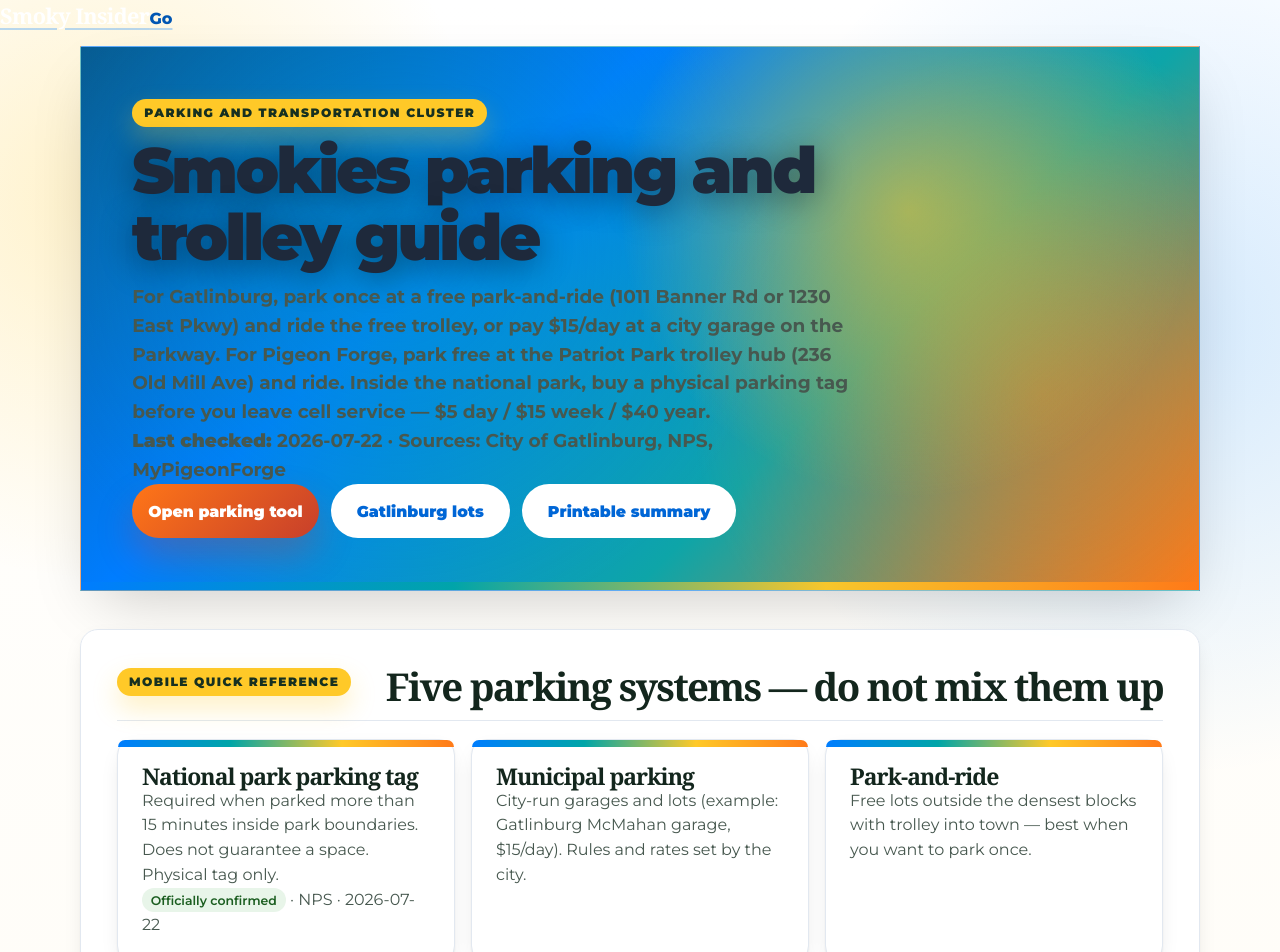
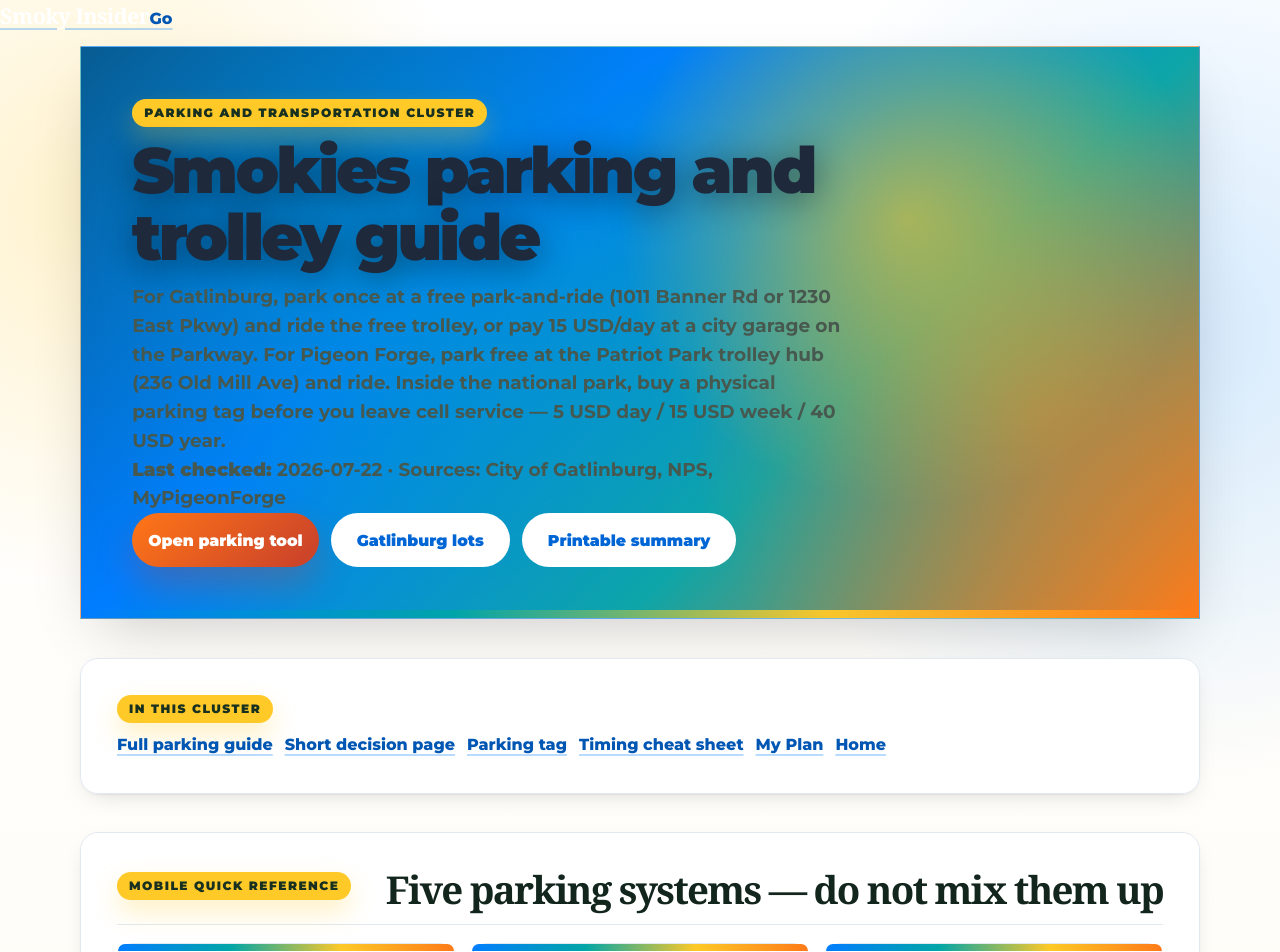
Before and after one commit to masondtorres/smokies-insider-guide, a Next.js app: page /smokies-parking-trolley-guide in a window 1280 px wide. Shown: the top 952 px of the page. Built offline with nearby package versions, Linux system fonts and the light colour scheme.

Commit message:
parking: USD prices, cluster nav, print button, dateModified on flagship

```diff
--- a/src/app/smokies-parking-trolley-guide/page.tsx
+++ b/src/app/smokies-parking-trolley-guide/page.tsx
@@ -2,11 +2,13 @@ import type { Metadata } from "next";
 import Link from "next/link";
 import { JsonLd } from "@/components/guide";
 import { ParkingStrategyTool } from "@/components/parking-strategy-tool";
+import { PrintButton } from "@/components/print-button";
 import {
   gatlinburgPlaces,
   pigeonForgePlaces,
   npsTagFacts,
   LAST_CLUSTER_CHECK,
+  parkingClusterNav,
 } from "@/data/parking-places";
 import { breadcrumbSchema, faqSchema, webPageSchema } from "@/lib/seoSchema";
 
@@ -29,7 +31,7 @@ const faqs = [
   {
     question: "Where should I park in Gatlinburg?",
     answer:
-      "If you want to avoid downtown traffic, use the free City of Gatlinburg park-and-ride at the Welcome Center (1011 Banner Rd) or at City Hall (1230 East Pkwy) and ride the free trolley. If you need the car on the Parkway, the McMahan garage at 520 Parkway and the Aquarium garage at 161 Greystone Heights Rd are both listed at $15 per day by the city (checked 2026-07-22).",
+      "If you want to avoid downtown traffic, use the free City of Gatlinburg park-and-ride at the Welcome Center (1011 Banner Rd) or at City Hall (1230 East Pkwy) and ride the free trolley. If you need the car on the Parkway, the McMahan garage at 520 Parkway and the Aquarium garage at 161 Greystone Heights Rd are both listed at 15 USD per day by the city (checked 2026-07-22).",
   },
   {
     question: "Is the Gatlinburg trolley free?",
@@ -44,7 +46,7 @@ const faqs = [
   {
     question: "Do I need a national park parking tag?",
     answer:
-      "If you park more than 15 minutes inside Great Smoky Mountains National Park, yes. Tags are $5 daily, $15 weekly, or $40 annual (NPS fees page, checked 2026-07-22). A tag does not guarantee a space. Disability plate/placard holders are exempt per NPS FAQ.",
+      "If you park more than 15 minutes inside Great Smoky Mountains National Park, yes. Tags are 5 USD daily, 15 USD weekly, or 40 USD annual (NPS fees page, checked 2026-07-22). A tag does not guarantee a space. Disability plate/placard holders are exempt per NPS FAQ.",
   },
   {
     question: "Where do I buy a parking tag?",
@@ -75,10 +77,10 @@ export default function SmokiesParkingTrolleyGuidePage() {
         <h1>Smokies parking and trolley guide</h1>
         <p className="seo-direct-copy">
           For Gatlinburg, park once at a free park-and-ride (1011 Banner Rd or 1230 East Pkwy) and
-          ride the free trolley, or pay $15/day at a city garage on the Parkway. For Pigeon Forge,
+          ride the free trolley, or pay 15 USD/day at a city garage on the Parkway. For Pigeon Forge,
           park free at the Patriot Park trolley hub (236 Old Mill Ave) and ride. Inside the national
-          park, buy a physical parking tag before you leave cell service — $5 day / $15 week / $40
-          year.
+          park, buy a physical parking tag before you leave cell service — 5 USD day / 15 USD week /
+          40 USD year.
         </p>
         <p>
           <strong>Last checked:</strong> {LAST_CLUSTER_CHECK} · Sources: City of Gatlinburg, NPS,
@@ -97,6 +99,17 @@ export default function SmokiesParkingTrolleyGuidePage() {
         </div>
       </section>
 
+      <nav className="destination-section" aria-label="Parking cluster navigation">
+        <p className="eyebrow">In this cluster</p>
+        <div className="destination-actions">
+          {parkingClusterNav.map((item) => (
+            <Link key={item.href} href={item.href}>
+              {item.label}
+            </Link>
+          ))}
+        </div>
+      </nav>
+
       <section className="destination-section" id="quick-ref">
         <div className="destination-heading">
           <p className="eyebrow">Mobile quick reference</p>
@@ -110,14 +123,15 @@ export default function SmokiesParkingTrolleyGuidePage() {
               space. Physical tag only.
             </p>
             <p>
-              <span className="verify-badge">Officially confirmed</span> · NPS · {npsTagFacts.dateChecked}
+              <span className="verify-badge">Officially confirmed</span> · NPS ·{" "}
+              {npsTagFacts.dateChecked}
             </p>
           </article>
           <article className="destination-card">
             <h3>Municipal parking</h3>
             <p>
-              City-run garages and lots (example: Gatlinburg McMahan garage, $15/day). Rules and rates
-              set by the city.
+              City-run garages and lots (example: Gatlinburg McMahan garage, 15 USD/day). Rules and
+              rates set by the city.
             </p>
           </article>
           <article className="destination-card">
@@ -187,10 +201,6 @@ export default function SmokiesParkingTrolleyGuidePage() {
             </tbody>
           </table>
         </div>
-        <p>
-          City note: live occupancy tools have been reported inaccurate during technical issues.
-          Treat garage availability as uncertain until you arrive.
-        </p>
       </section>
 
       <section className="destination-section comparison-section" id="pigeon-forge-table">
@@ -236,11 +246,6 @@ export default function SmokiesParkingTrolleyGuidePage() {
             </tbody>
           </table>
         </div>
-        <p>
-          Official trolley hours (MyPigeonForge): roughly 8am–midnight early March–December; 10am–10pm
-          early January–February; closed Thanksgiving, Christmas Eve, Christmas Day. Confirm before
-          travel.
-        </p>
       </section>
 
       <section className="destination-section" id="nps-tags">
@@ -294,10 +299,6 @@ export default function SmokiesParkingTrolleyGuidePage() {
           </a>{" "}
           · Checked {npsTagFacts.dateChecked} · {npsTagFacts.npsUpdated}
         </p>
-        <p>
-          <strong>Cell service:</strong> Buy the tag while you still have signal. Do not count on
-          buying online after you enter canyon or high-elevation areas.
-        </p>
       </section>
 
       <ParkingStrategyTool />
@@ -308,9 +309,7 @@ export default function SmokiesParkingTrolleyGuidePage() {
           <h2>Match the lot to the least mobile person</h2>
         </div>
         <ul className="area-list">
-          <li>
-            Prefer Gatlinburg park-and-ride + free trolley when hills or stamina are a concern.
-          </li>
+          <li>Prefer Gatlinburg park-and-ride + free trolley when hills or stamina are a concern.</li>
           <li>
             Pigeon Forge trolleys are lift-equipped at designated stops; paratransit is available by
             advance request (official page: 865-453-6444).
@@ -349,32 +348,32 @@ export default function SmokiesParkingTrolleyGuidePage() {
         <article className="destination-card">
           <ol className="area-list">
             <li>
-              <strong>Gatlinburg free park-and-ride:</strong> 1011 Banner Rd or 1230 East Pkwy → free
+              <strong>Gatlinburg free park-and-ride:</strong> 1011 Banner Rd or 1230 East Pkwy — free
               trolley into town.
             </li>
             <li>
               <strong>Gatlinburg downtown garage:</strong> 520 Parkway or 161 Greystone Heights Rd —
-              $15/day (city rate as of {LAST_CLUSTER_CHECK}).
+              15 USD/day (city rate as of {LAST_CLUSTER_CHECK}).
             </li>
             <li>
               <strong>Pigeon Forge hub:</strong> 236 Old Mill Ave (Patriot Park trolley station) —
               free parking listed; trolley fares apply.
             </li>
             <li>
-              <strong>National park:</strong> Physical tag $5 / $15 / $40 — buy before you lose
+              <strong>National park:</strong> Physical tag 5 / 15 / 40 USD — buy before you lose
               signal.
             </li>
             <li>
               <strong>Backup:</strong> Always name a second lot before you leave the cabin.
             </li>
           </ol>
-          <p>
-            <Link href="/my-plan">Save named places in My Plan</Link>
-            {" · "}
+          <div className="destination-actions">
+            <PrintButton label="Print this summary" />
+            <Link href="/my-plan">Open My Plan</Link>
+            <Link href="/go/parking">Short decision page</Link>
+            <Link href="/parking-tag">Parking-tag guide</Link>
             <Link href="/parking-timing-cheat-sheet">Timing cheat sheet</Link>
-            {" · "}
-            <Link href="/parking-tag">Parking-tag deep dive</Link>
-          </p>
+          </div>
         </article>
       </section>
 
@@ -416,6 +415,7 @@ export default function SmokiesParkingTrolleyGuidePage() {
           path: "/smokies-parking-trolley-guide",
           title: pageTitle,
           description: pageDescription,
+          dateModified: LAST_CLUSTER_CHECK,
         })}
       />
       <JsonLd
```
